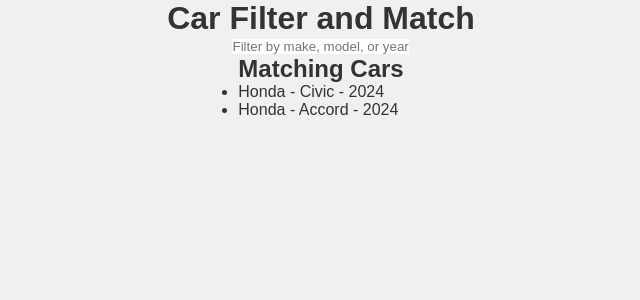
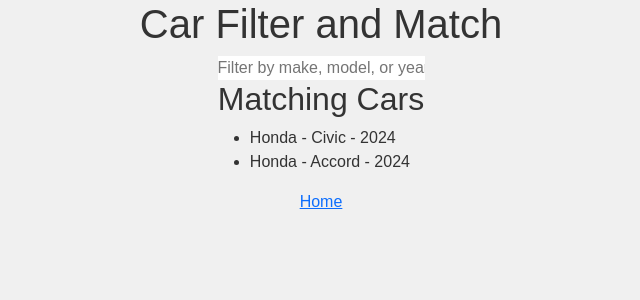
Before and after one commit to info340b-au23/project-group7, a React (Create React App) app: page /match in a window 1280 px wide. Shown: the top 300 px of the page, without its empty margins (319-959 px from the left). Built offline with nearby package versions, Linux system fonts and the light colour scheme.

Commit message:
add navbar functionality

```diff
--- a/package.json
+++ b/package.json
@@ -6,6 +6,7 @@
     "@testing-library/jest-dom": "^5.17.0",
     "@testing-library/react": "^13.4.0",
     "@testing-library/user-event": "^13.5.0",
+    "bootstrap": "^5.3.2",
     "eslint": "^8.54.0",
     "react": "^18.2.0",
     "react-dom": "^18.2.0",
@@ -19,7 +20,6 @@
     "test": "react-scripts test",
     "eject": "react-scripts eject"
   },
-
   "browserslist": {
     "production": [
       ">0.2%",
--- a/src/Components/App.js
+++ b/src/Components/App.js
@@ -8,13 +8,15 @@
 import '../index.css';
 
 function App() {
-  const cars = [{year:2024, make:'Honda', model:'Civic', price:25045, economy:'City 31/Hwy 40/Comb 36 MPG', KBB:4.7, seats:5, hp:'158 @ 6500 RPM', dt: 'FWD'},
-  {year:2024, make:'Honda', model:'Accord', price:28990, economy:'City 29/Hwy 37/Comb 32 MPG', KBB:4.8, seats:5, hp:'192 @ 6000 RPM', dt: 'FWD'}];
-  const featuredCars = [{year:2024, make:'Honda', model:'Accord', price:28990, economy:32, KBB:4.8},
-  {year:2024, make:'Honda', model:'Civic', price:25045, economy:36, KBB:4.7},
-  {year:2024, make:'Hyundai', model:'Elantra', price:22590, economy:36, KBB:4.6},
-  {year:2024, make:'Toyota', model:'Camry', price:27515, economy:32, KBB:4.6},
-  {year:2023, make:'Toyota', model:'Crown', price:41045, economy:41, KBB:4.6}];
+  const cars = [];
+  cars.push({year:2024, make:'Honda', model:'Civic', price:25045, economy:'City 31/Hwy 40/Comb 36 MPG', KBB:4.7, seats:5, hp:'158 @ 6500 RPM', dt: 'FWD'});
+  cars.push({year:2024, make:'Honda', model:'Accord', price:28990, economy:'City 29/Hwy 37/Comb 32 MPG', KBB:4.8, seats:5, hp:'192 @ 6000 RPM', dt: 'FWD'});
+  const featuredCars = [];
+  featuredCars.push({year:2024, make:'Honda', model:'Accord', price:28990, economy:32, KBB:4.8});
+  featuredCars.push({year:2024, make:'Honda', model:'Civic', price:25045, economy:36, KBB:4.7});
+  featuredCars.push({year:2024, make:'Hyundai', model:'Elantra', price:22590, economy:36, KBB:4.6});
+  featuredCars.push({year:2024, make:'Toyota', model:'Camry', price:27515, economy:32, KBB:4.6});
+  featuredCars.push({year:2023, make:'Toyota', model:'Crown', price:41045, economy:41, KBB:4.6});
 
   return (
     <Router>
@@ -23,8 +25,8 @@
           <Route path='/' element={<HomePage />} />
             <Route path="/match" element={<MatchPage cars={cars} />} />
             <Route path="/login" element={<Login />} />
-            <Route path='/favorites' element={<Favorites featuredCars={featuredCars} />} />
-            <Route path='/comparison' element={<Comparison cars={cars}/>} />
+            <Route path='favorites' element={<Favorites featuredCars={featuredCars} />} />
+            <Route path='comparison' element={<Comparison cars={cars}/>} />
         </Routes>
       </div>
     </Router>
--- a/src/Components/Comparison.js
+++ b/src/Components/Comparison.js
@@ -1,14 +1,14 @@
 import React from 'react';
 import '../index.css';
 
-export default function Comparison([cars]) {
+export default function Comparison({cars}) {
     const [car1, car2] = cars;
     return (
         <section>
             <div className='body'>
                 <header>
                     <h2>Comparisons</h2><br />
-                    <a href="index.html">Home</a> | <a href="favorites.html">Favorites</a>
+                    <a href="/">Home</a>
                 </header>
                 <main>
                     <table>
--- a/src/Components/Favorites.js
+++ b/src/Components/Favorites.js
@@ -1,13 +1,13 @@
 import React from 'react';
 import '../index.css';
 
-export default function Favorites([featuredCars]) {
+export default function Favorites({featuredCars}) {
     const [car1, car2, car3, car4, car5] = featuredCars;
     return (
         <div className='body'>
             <header>
                 <h2>Favorites List</h2><br/>
-                <a href="index.html">Home</a> | <a href="comparison.html">Comparison</a>
+                <a href="/">Home</a>
             </header>
             <main>
                 <table>
--- a/src/Components/HomePage.js
+++ b/src/Components/HomePage.js
@@ -1,3 +1,4 @@
+import 'bootstrap/dist/css/bootstrap.css';
 import React from 'react';
 
 // Import images
--- a/src/Components/MatchPage.js
+++ b/src/Components/MatchPage.js
@@ -37,6 +37,7 @@
                     )}
                 </ul>
             </section>
+            <a href="/">Home</a>
             {/* Other static content */}
         </div>
     )
--- a/src/Components/NavBar.js
+++ b/src/Components/NavBar.js
@@ -1,3 +1,4 @@
+import 'bootstrap/dist/css/bootstrap.css';
 import React from 'react';
 import '../index.css';
 
--- a/src/index.css
+++ b/src/index.css
@@ -1,4 +1,4 @@
-body, h1, h2, p, ul, li, a, button, form, input {
+.body, h1, h2, p, ul, li, a, button, form, input {
   margin: 0;
   padding: 0;
   border: 0;
@@ -32,12 +32,12 @@
   border-radius: 5px;
 }
 
-p.make {
+.make {
   font-size: larger;
   font-weight: bold;
 }
 
-p.description {
+.description {
   font-size: medium;
   text-align: left;
 }
```
Also changed, not shown: 1 other file (tests, documents, lock files or other folders).
